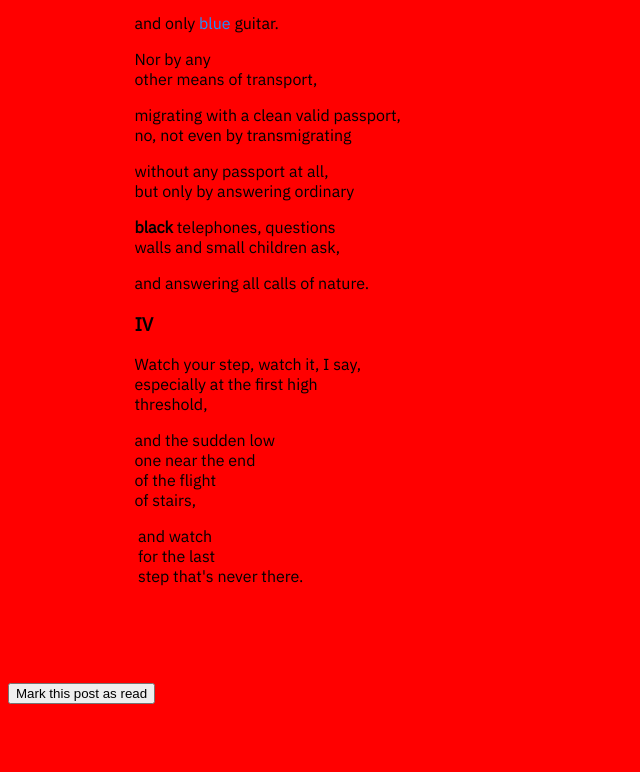
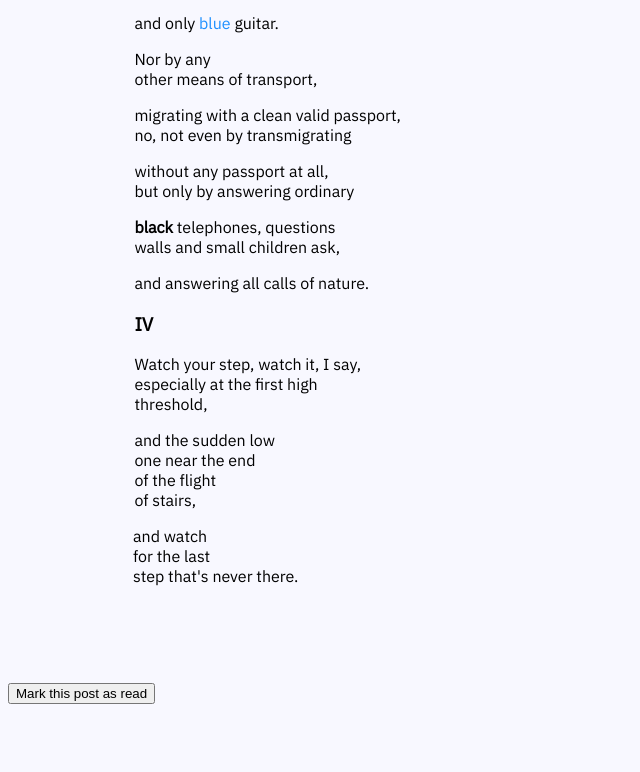
Before and after one commit to andrewdeitch88/andrewdeitch88.github.io, a plain HTML site: page index.html in a window 1280 px wide. Shown: the part 1163-1935 px from the top of the page, without its empty margins (0-640 px from the left). Drawn offline with Linux system fonts and the light colour scheme.

Commit message:
fixed the direct merge

```diff
--- a/index.html
+++ b/index.html
@@ -14,7 +14,7 @@
   </head>
   <body class="background_color">
 
-   <h1>Blog Post From Scratch</h1>
+   <h1>Blog Post From Scratch 2.0</h1>
 
    <p id="dynamic_text01">You haven't read this post yet.</p>
 
--- a/style.css
+++ b/style.css
@@ -1,3 +1,3 @@
 .tab_dynamic { margin-left: 10%; }
-.tab_static { margin-left: 130px; }
-.background_color { background-color: red }
+.tab_static { margin-left: 125px; }
+.background_color { background-color: ghostwhite}
```
